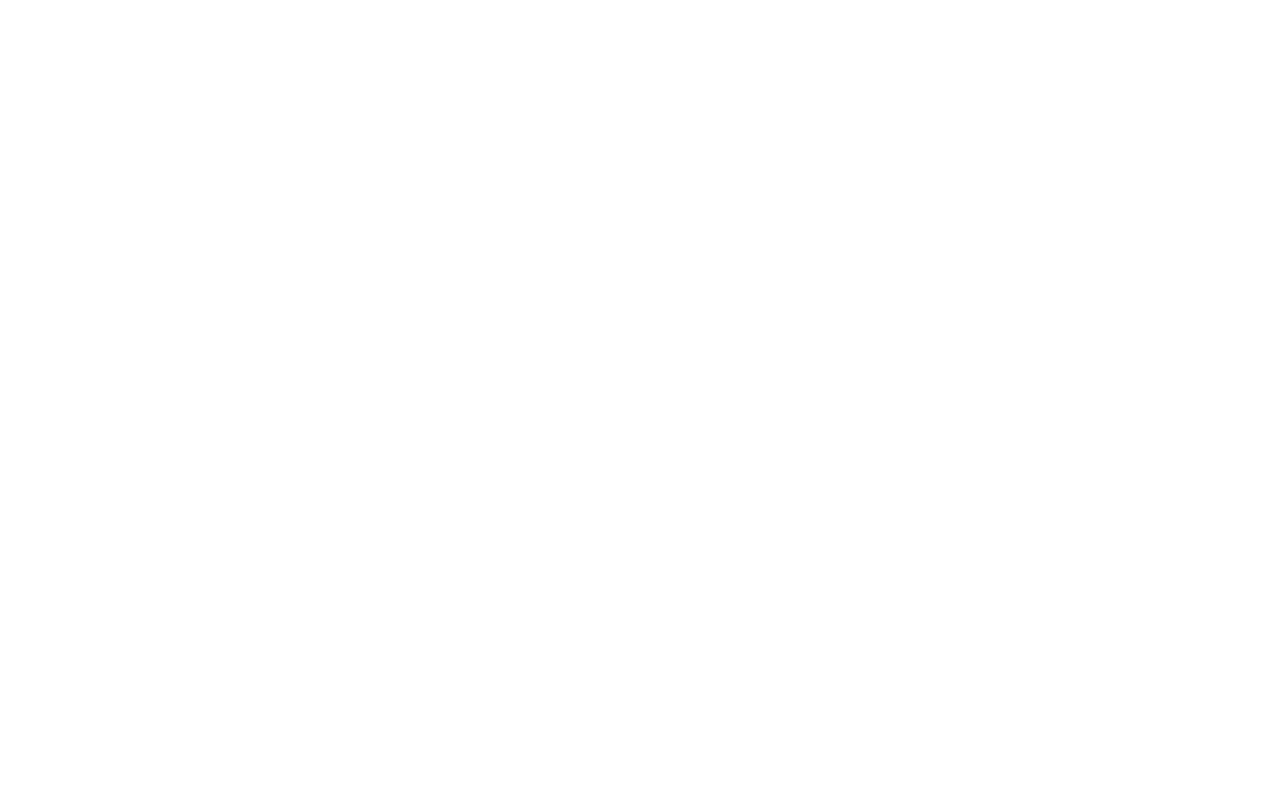
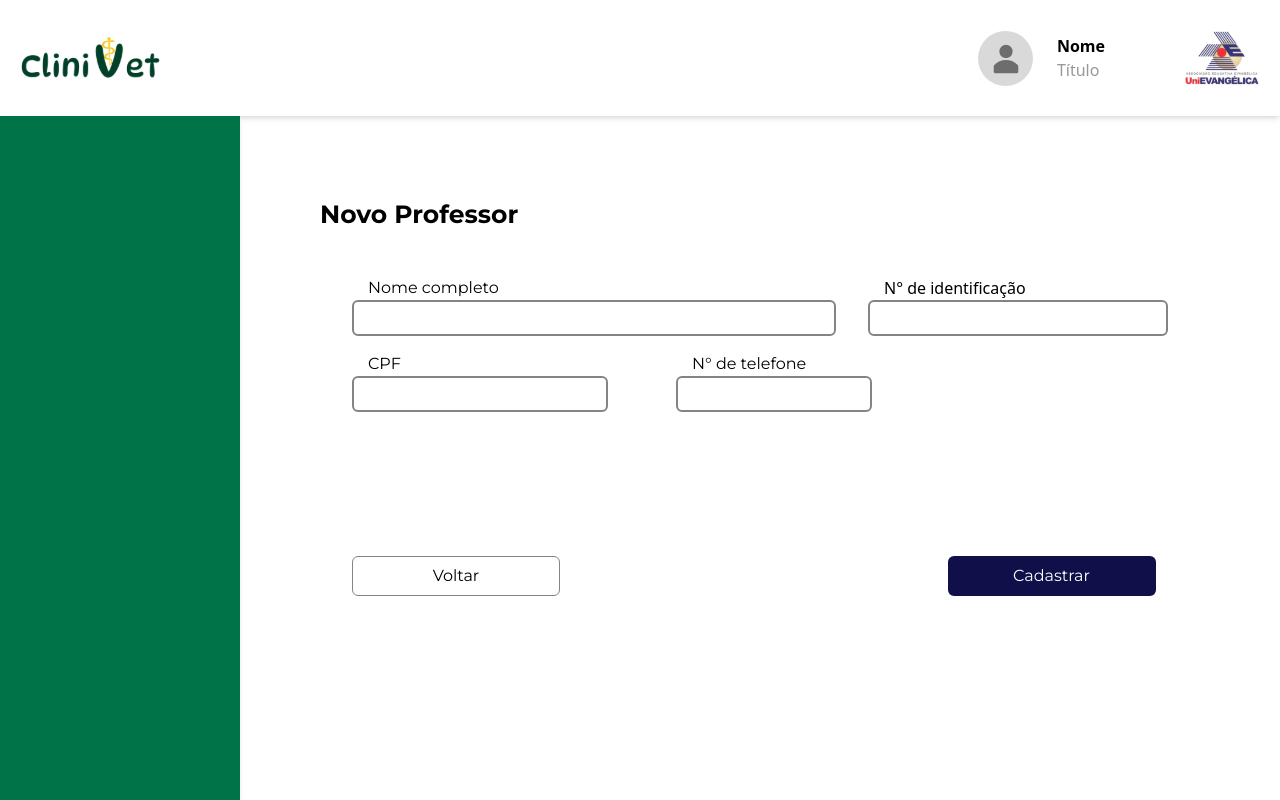
Before and after one commit to FilipeVOl/medvet, a React (Vite) app: page /professor in a window 1280 px wide. Before the commit this address had no page. Built offline with nearby package versions, Linux system fonts and the light colour scheme; no server answers.

Commit message:
telaProfessor

```diff
--- a/package.json
+++ b/package.json
@@ -14,6 +14,7 @@
     "@emotion/styled": "^11.11.5",
     "@mui/icons-material": "^5.15.15",
     "@mui/material": "^5.15.15",
+    "axios": "^1.6.8",
     "react": "^18.2.0",
     "react-dom": "^18.2.0",
     "react-input-mask": "^2.0.4",
--- a/src/Router.jsx
+++ b/src/Router.jsx
@@ -1,6 +1,7 @@
 import { Routes, Route } from "react-router-dom";
 import Cadastro from "./pages/Cadastro";
 import Agendamento from "./pages/Agendamento";
+import Professor from "./pages/professor";
 import { DefaultLayout } from "./layouts/DefaultLayout";
 
 export function Router() {
@@ -9,6 +10,7 @@ export function Router() {
       <Route path="/" element={<DefaultLayout/>}>
         <Route path="cadastro" element={<Cadastro />} />
         <Route path="agendamento" element={<Agendamento />} />
+        <Route path="professor" element={<Professor />} />
       </Route>
     </Routes>
   );
--- /dev/null
+++ b/src/pages/professor.jsx
@@ -0,0 +1,83 @@
+import React, { useState } from "react";
+//import Header from "./Header";
+import InputMask from "react-input-mask";
+import axios from "axios";
+import { data } from "autoprefixer";
+
+
+export default function Professor() {
+  const [nome, setNome] = useState("")
+  const [registration, setRegistration] = useState("")
+  const [cpf, setCpf] = useState("")
+  const [phone, setPhone] = useState("")
+  const data = {
+    name: nome,
+    registration,
+    cpf,
+    phone,
+  }
+  axios.post("http://localhost:3333/users/teacher", data).then((res) => {
+    console.log(res)
+  }).catch((err) => {
+    console.log(err)
+  })
+  return (
+    <>
+      <div style={{
+        height: "calc(100vh - 116px)",
+      }} className="cadastro-container w-full">
+        <h1 className="font-Montserrat p-20 h-10 font-bold text-[25px]">Novo Professor</h1>
+        <form>
+          <div className="forms-container px-28 grid w-full justify-center">
+            <div className="box-1 grid grid-cols-[2fr_1fr] gap-8">
+              <label htmlFor="nome" className="font-Montserrat indent-4">
+                Nome completo<br></br>
+                <input
+                  id="name" name="name" type="text"
+                  className="w-full border-2 border-border-gray rounded-md h-9 mb-4 pl-2"
+                />{" "}
+              </label>
+
+              <label htmlFor="identificação" className="flex flex-col indent-4 ">
+                  N° de identificação<br></br>
+                <input
+                  id="registration" name="registration" type="text"
+                  className="border-2 w-[300px] border-border-gray rounded-md h-9 indent-4"
+                />{" "}
+              </label>
+            </div>
+
+            <div className="box-2 grid grid-cols-[196px_400px] gap-32 indent-4">
+              <label htmlFor="cpf"  className="font-Montserrat">
+                CPF<br></br>
+                <InputMask
+                  mask="999.999.999-99"
+                  id="cpf" name="cpf"
+                  className="border-2 w-64 border-border-gray rounded-md h-9 pl-2"
+                />
+              </label>
+              <label htmlFor="phone" id="phone" name="phone" className="font-Montserrat">
+                N° de telefone<br></br>
+                <input
+                  type="phone"
+                  className="w-[196px] border-2 border-border-gray rounded-md h-9 ident-4 pl-2"
+                />{" "}
+              </label>
+            </div>
+          </div>
+          <div className="buttons grid grid-cols-2 px-28 gap-[375px]">
+            <button className="font-Montserrat border-[1px] w-52 rounded-md border-border-gray h-10 mt-36">
+              Voltar
+            </button>
+
+            <button
+              type="submit"
+              className="font-Montserrat border-border-blue border-2 w-52 rounded-md h-10 mt-36 bg-border-blue text-white">
+              Cadastrar
+            </button>
+          </div>
+        </form>
+      </div>
+    </>
+  );
+}
```
Also changed, not shown: 1 other file (tests, documents, lock files or other folders).
